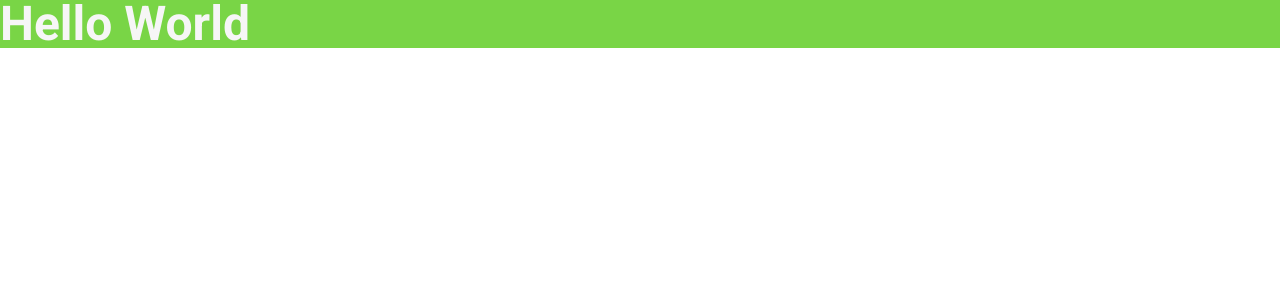
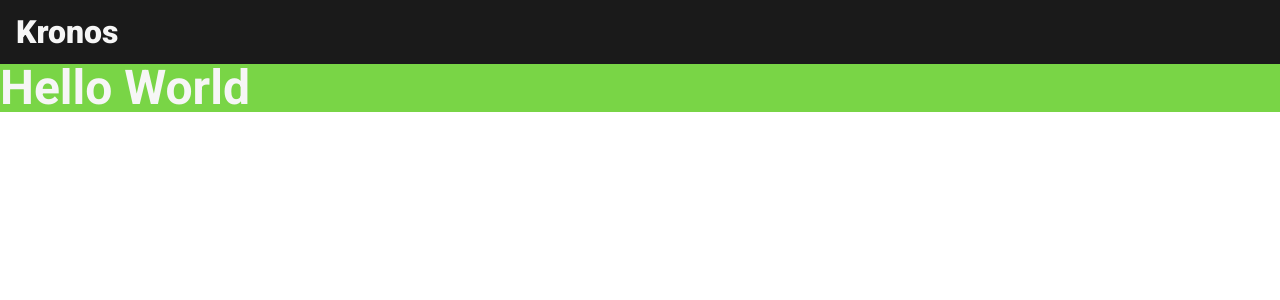
Before and after one commit to Bernardopog/kronos-app, a Next.js app in the folder apps/frontend/: page / in a window 1280 px wide. Shown: the top 300 px of the page. Built offline with nearby package versions, Linux system fonts and the light colour scheme.

Commit message:
feat(frontend): create Header component

```diff
--- a/apps/frontend/src/app/layout.tsx
+++ b/apps/frontend/src/app/layout.tsx
@@ -1,6 +1,7 @@
 import type { Metadata } from "next";
 import { Roboto } from "next/font/google";
 import "./globals.css";
+import Header from "@/ui/Header/Header";
 
 const roboto = Roboto({
   weight: ["400", "500", "700", "900"],
@@ -19,7 +20,10 @@ export default function RootLayout({
 }>) {
   return (
     <html lang="en">
-      <body className={`${roboto.className}`}>{children}</body>
+      <body className={`${roboto.className}`}>
+        <Header />
+        {children}
+      </body>
     </html>
   );
 }
--- /dev/null
+++ b/apps/frontend/src/ui/Header/Header.tsx
@@ -0,0 +1,16 @@
+import Link from "next/link";
+
+export default function Header() {
+  return (
+    <header
+      className="
+        flex justify-center items-center h-16 bg-woodsmoke-950
+        lg:justify-start lg:px-4
+      "
+    >
+      <Link href="/">
+        <h1 className="text-[2rem] font-black text-woodsmoke-50">Kronos</h1>
+      </Link>
+    </header>
+  );
+}
```
